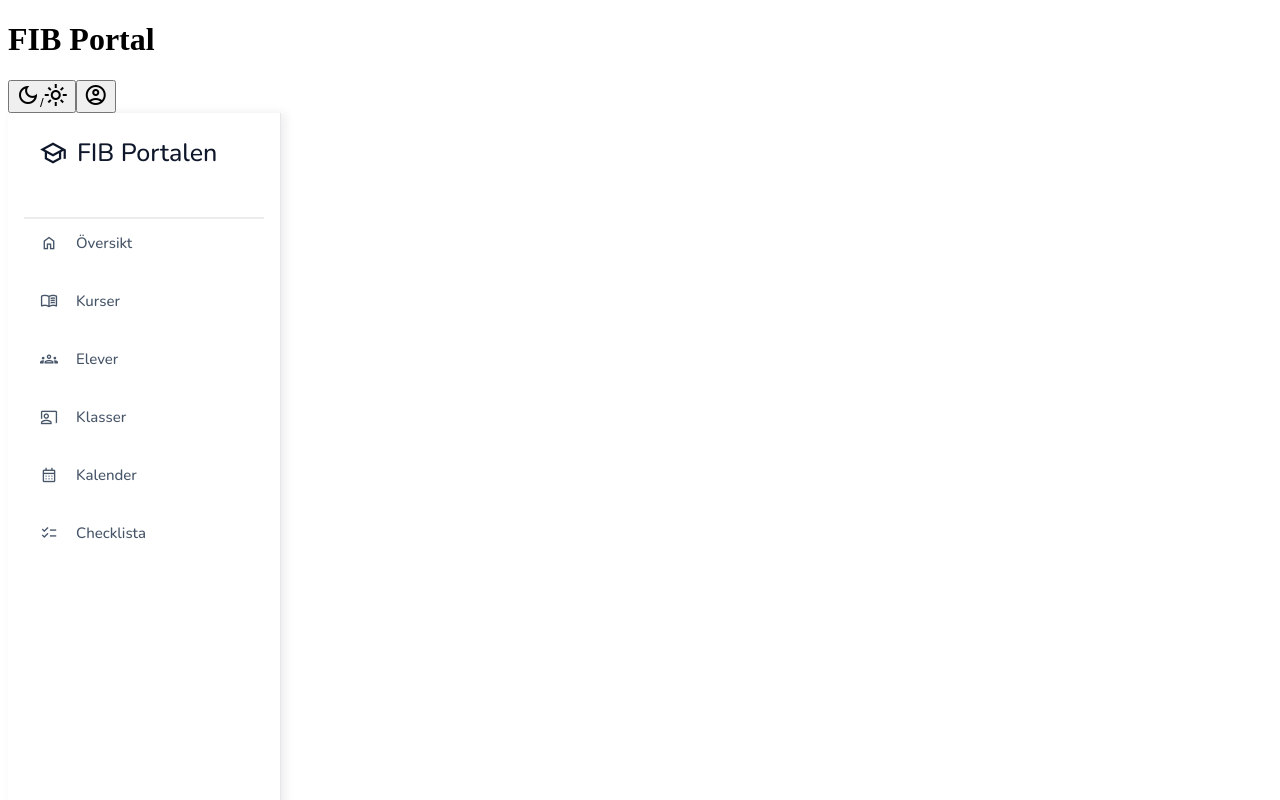
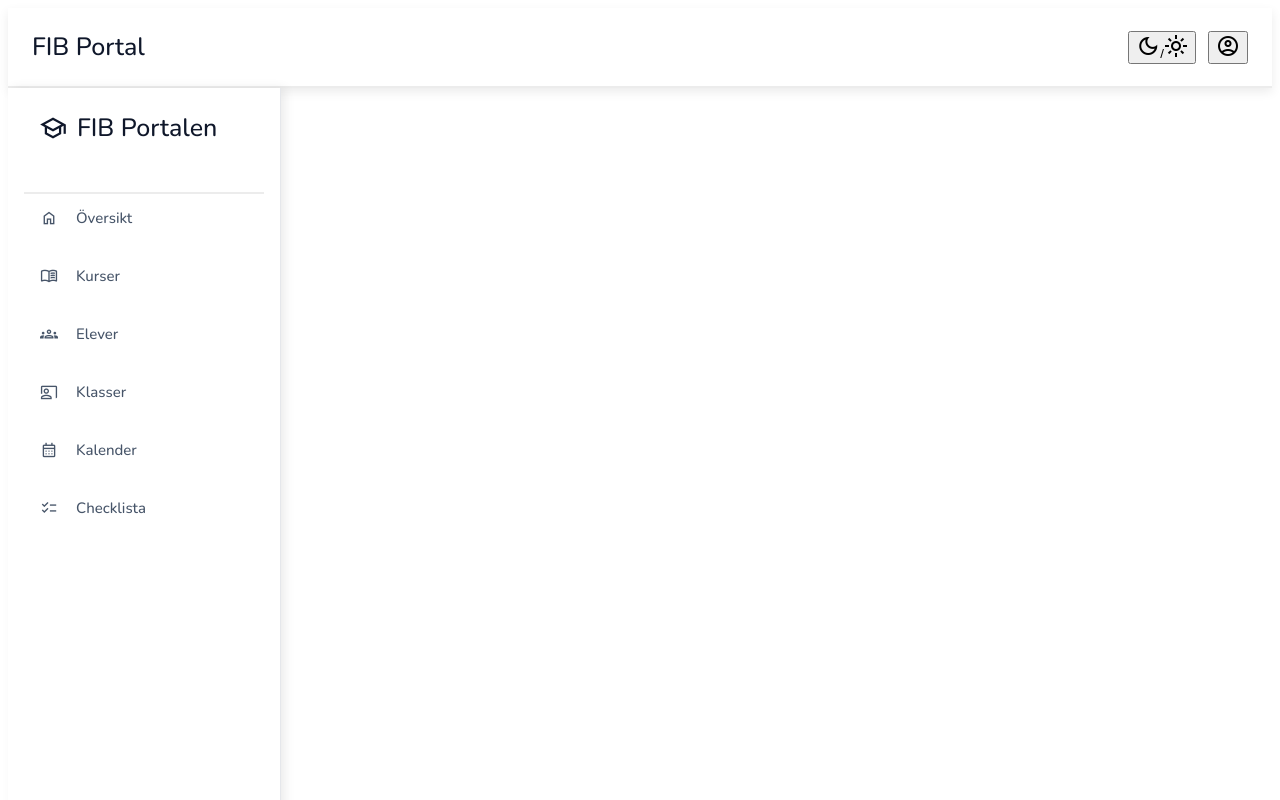
Before and after one commit to Brian-Bridgeman/Eduworkspace, an Angular app in the folder Client/: page / in a window 1280 px wide. Shown: the top 800 px of the page. Built offline with nearby package versions, Linux system fonts and the light colour scheme.

Commit message:
Add layout style to header

```diff
--- a/Client/src/app/components/header/header.css
+++ b/Client/src/app/components/header/header.css
@@ -0,0 +1,38 @@
+.app-header {
+    width: 100%;
+    margin: 0;
+    padding: 0;
+    max-width: none;
+    font-family: 'Nunito', sans-serif;
+}
+
+.header {
+    width: 100%;
+    height: 80px;
+    padding: 0 24px;
+    box-sizing: border-box;
+    display: flex;
+    justify-content: space-between;
+    align-items: center;
+    background-color: #ffffff;
+    border-bottom: 2px solid #ececec;
+    box-shadow: 0 4px 10px #00000014;
+}
+
+.header-left {
+    display: flex;
+    align-items: center;
+}
+
+.header-left .title {
+    margin: 0;
+    font-size: 25px;
+    font-weight: 500;
+    color: #0f172a;
+}
+
+.header-right {
+    display: flex;
+    align-items: center;
+    gap: 12px;
+}
```
